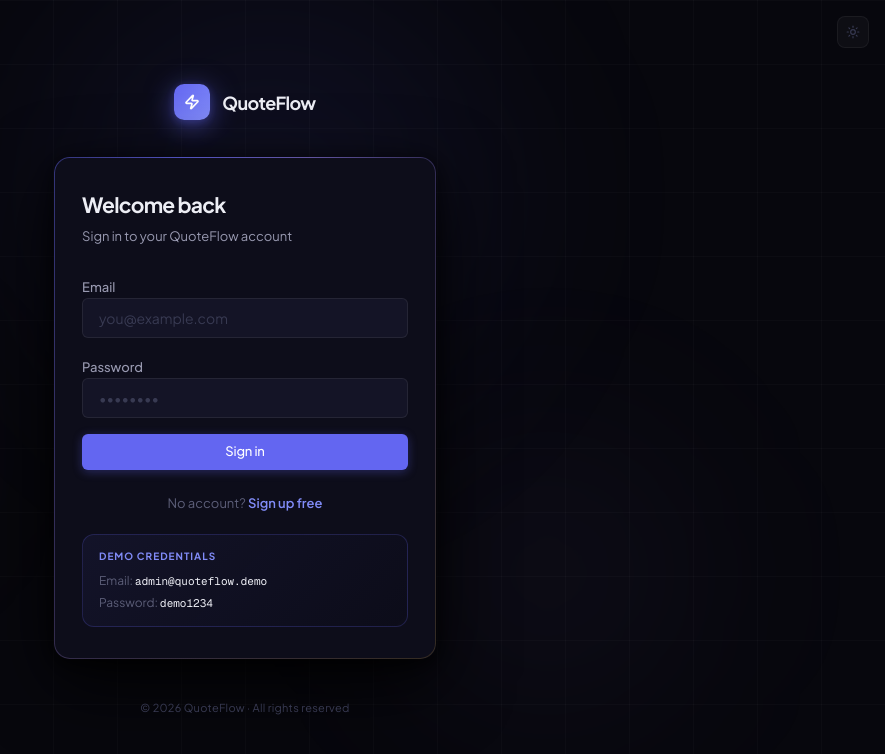
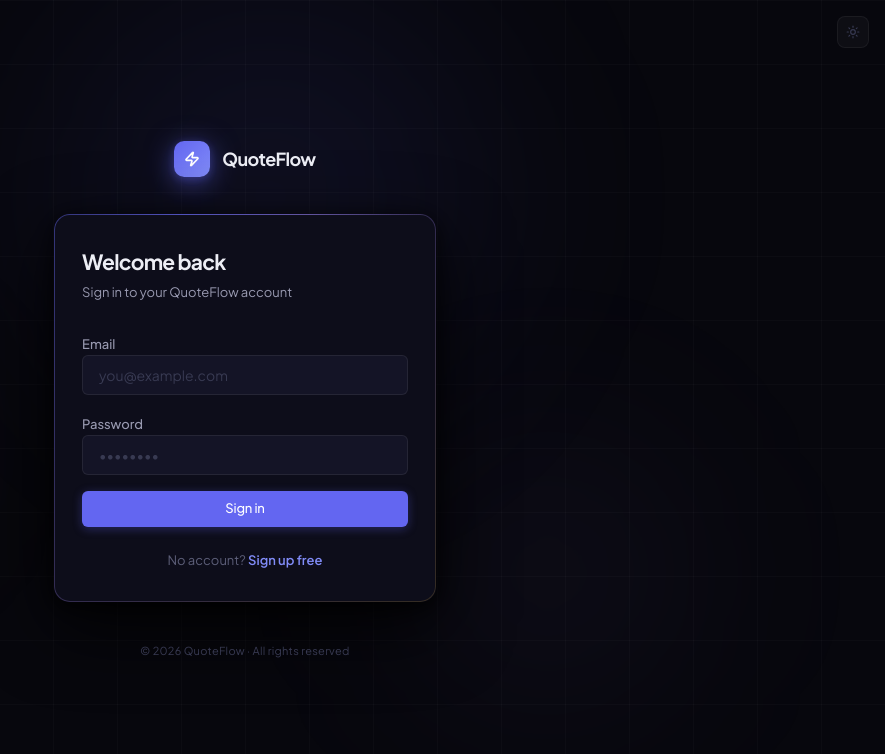
Before and after one commit to abdulsami-1/QuoteFlow, a Next.js app: page /login in a window 1280 px wide. Shown: the top 754 px of the page, without its empty margins (395-1280 px from the left). Built offline with nearby package versions, Linux system fonts and the light colour scheme; no server answers.

Commit message:
remove public demo credentials

```diff
--- a/app/(auth)/login/page.tsx
+++ b/app/(auth)/login/page.tsx
@@ -61,26 +61,6 @@ export default function LoginPage() {
           </Link>
         </p>
 
-        {/* Demo credentials */}
-        <div
-          className="rounded-xl mt-5 px-4 py-3.5 text-[12px] space-y-1"
-          style={{
-            background: 'linear-gradient(135deg, rgba(99,102,241,0.07), rgba(0,0,0,0))',
-            border: '1px solid var(--border-brand)',
-          }}
-        >
-          <p className="font-bold text-[10px] uppercase tracking-widest mb-2" style={{ color: 'var(--brand-light)' }}>
-            Demo credentials
-          </p>
-          <p className="text-fg-tertiary">
-            Email:{' '}
-            <span className="text-fg-primary font-mono text-[11px]">admin@quoteflow.demo</span>
-          </p>
-          <p className="text-fg-tertiary">
-            Password:{' '}
-            <span className="text-fg-primary font-mono text-[11px]">demo1234</span>
-          </p>
-        </div>
       </div>
     </div>
   )
--- a/prisma/seed.ts
+++ b/prisma/seed.ts
@@ -528,7 +528,6 @@ async function main() {
   console.log('✅ Created notifications')
 
   console.log('\n🎉 Seed complete!')
-  console.log('   Login: admin@quoteflow.demo / demo1234')
   console.log('   Embed token:', business.embedToken)
 }
 
```
Also changed, not shown: 1 other file (tests, documents, lock files or other folders).
